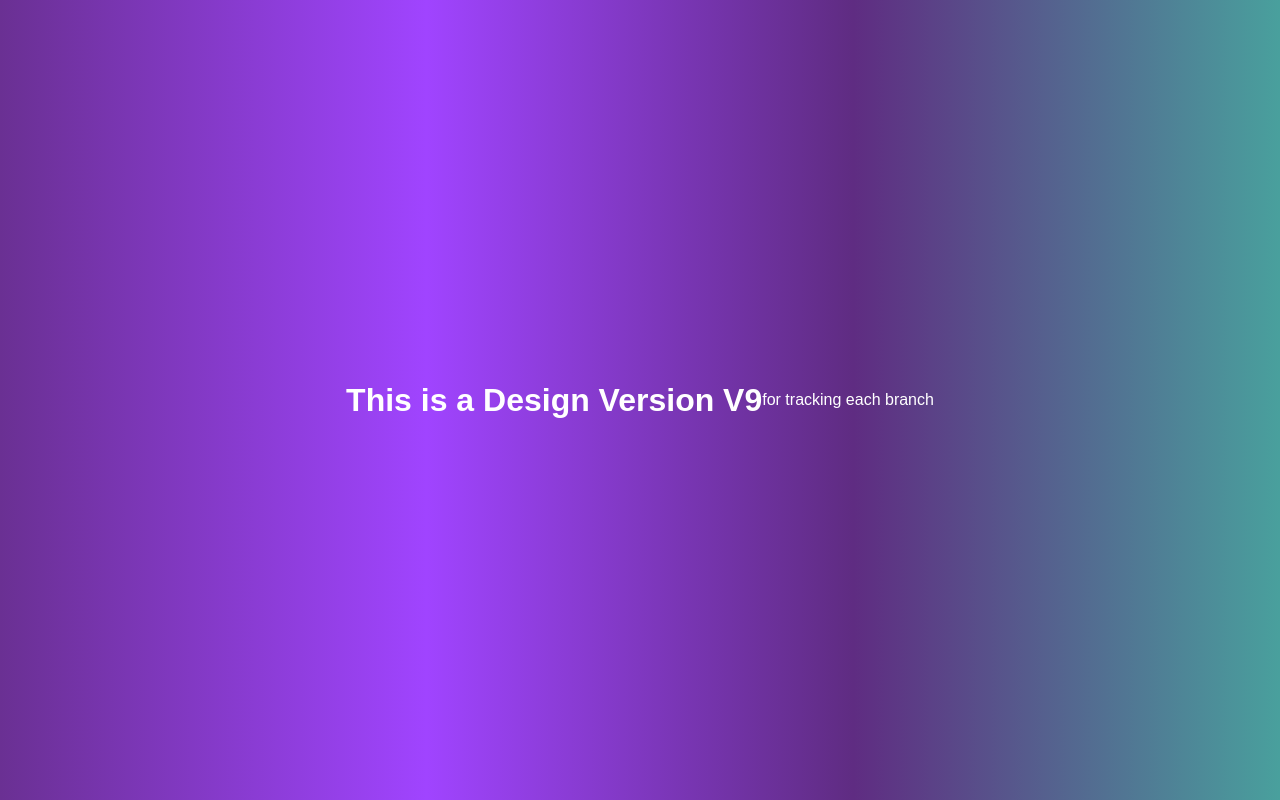
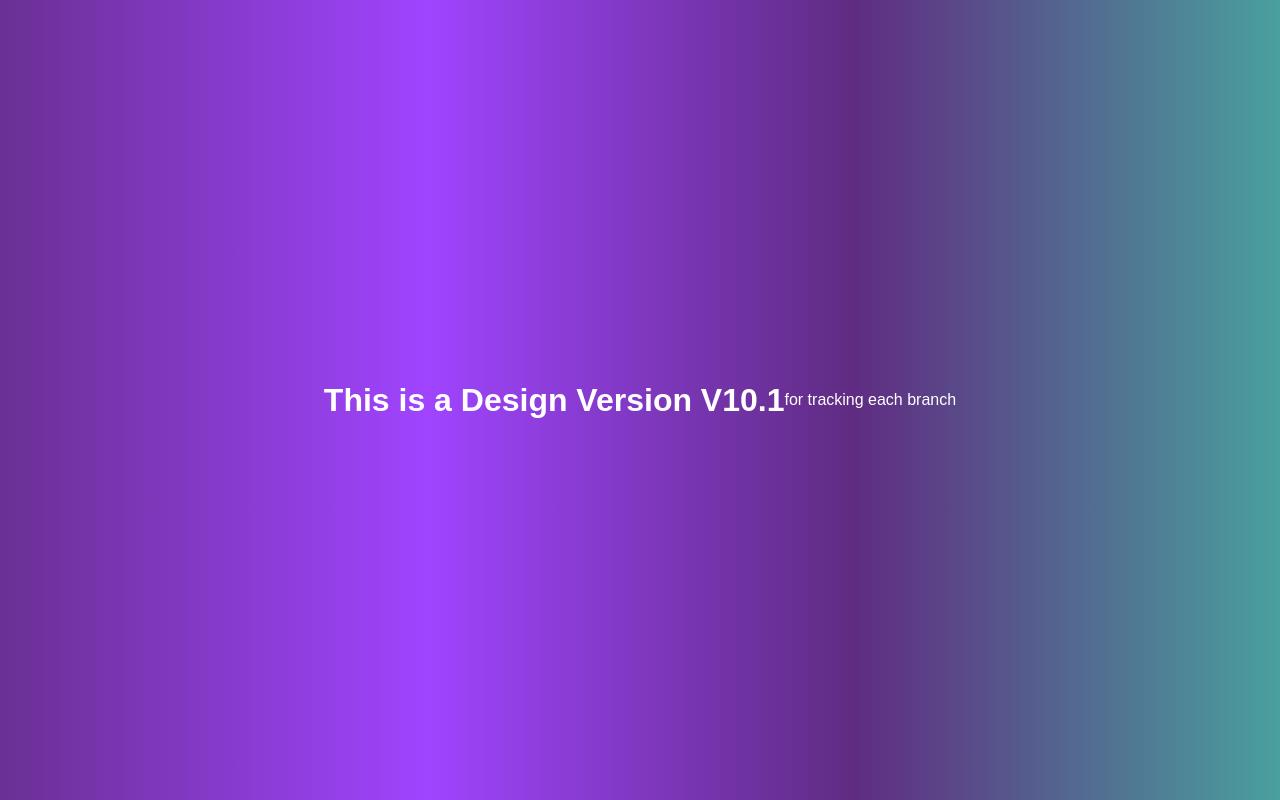
Before and after one commit to NIKHIL-AMBULE/git06, a plain HTML site: page index.html in a window 1280 px wide. Drawn offline with Linux system fonts and the light colour scheme.

Commit message:
This is version 10.1

```diff
--- a/index.html
+++ b/index.html
@@ -10,7 +10,7 @@
 </head>
 
 <body>
-    <h1>This is a Design Version V9 </h1>
+    <h1>This is a Design Version V10.1 </h1>
     <p> for tracking each branch </p>
 </body>
 
```
